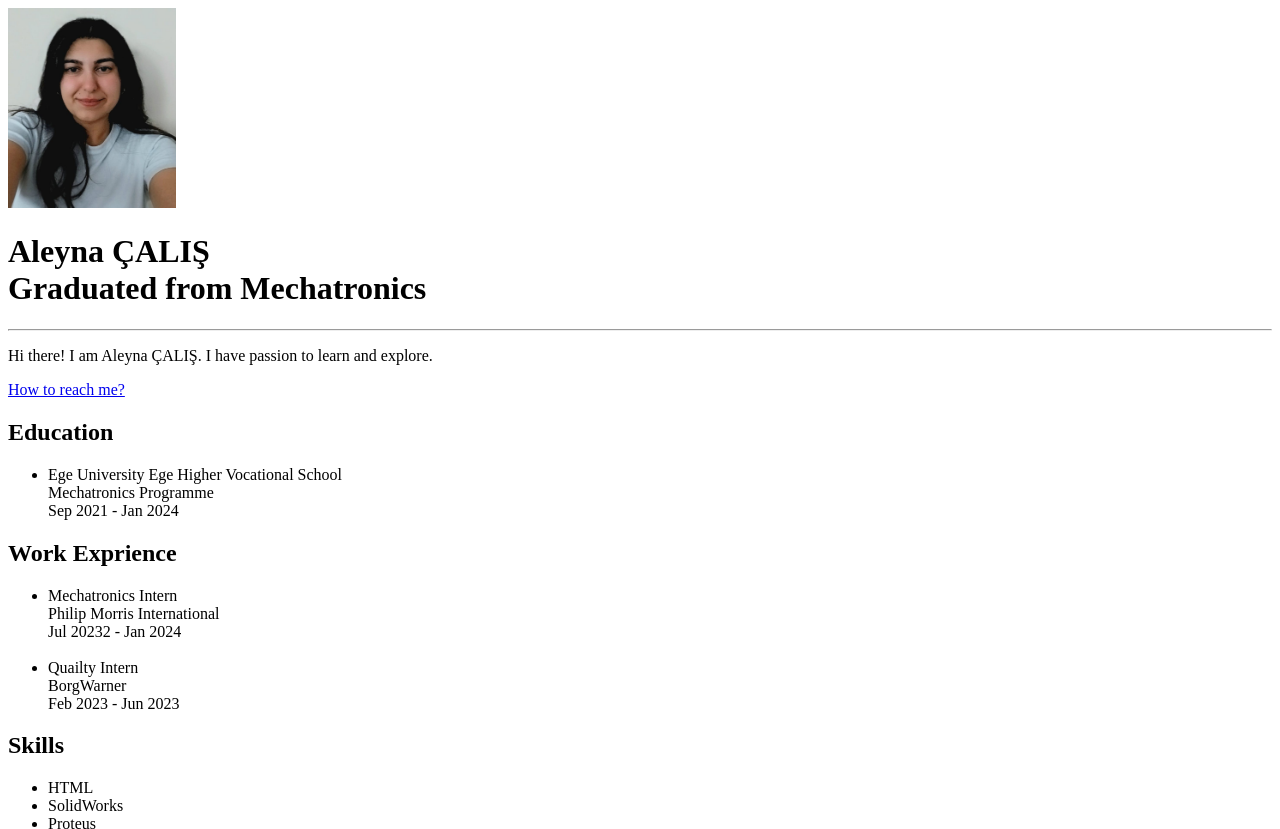
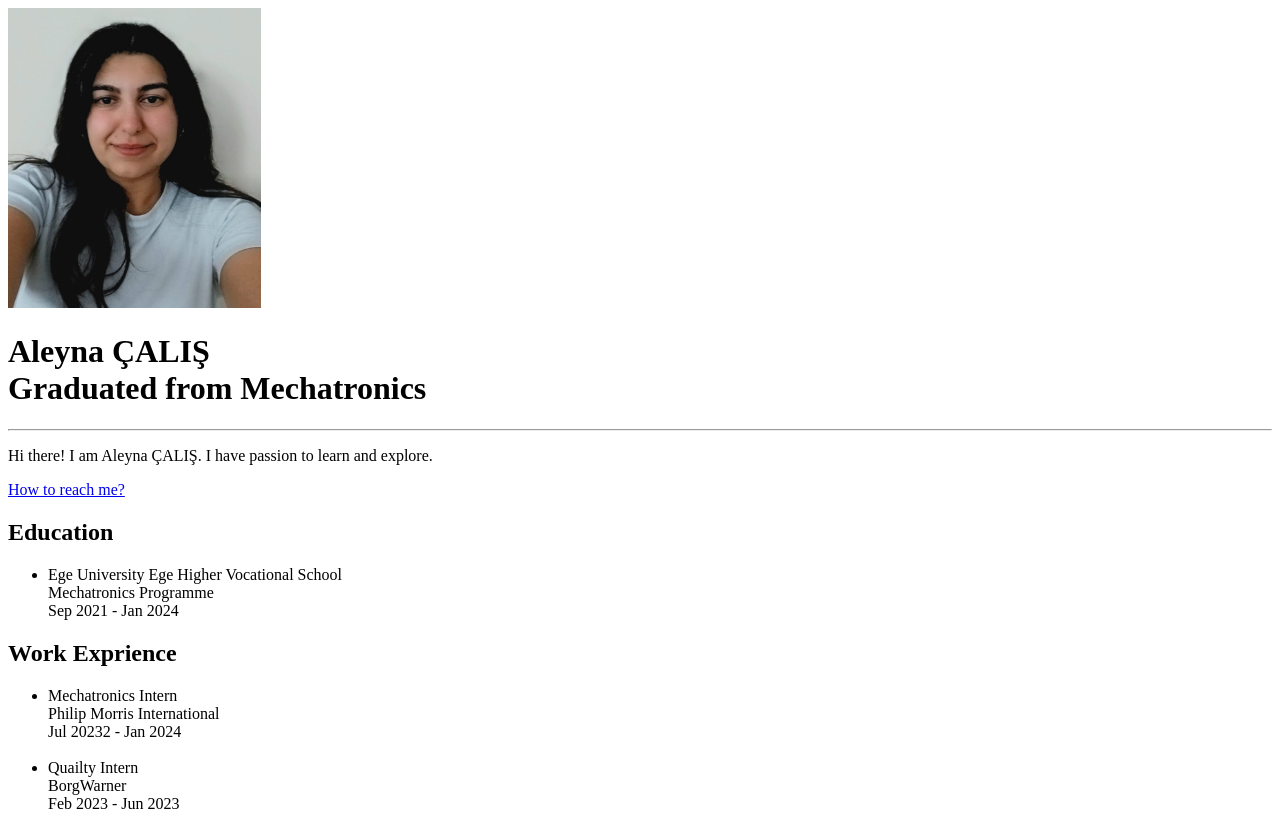
Before and after one commit to Aleyna-Calis/html-resume, a plain HTML site: page index.html in a window 1280 px wide. Shown: the top 829 px of the page. Drawn offline with Linux system fonts and the light colour scheme.

Commit message:
index.html

```diff
--- a/index.html
+++ b/index.html
@@ -5,7 +5,7 @@
         <title>My Resume</title>
     </head>
     <body>
-        <img src="./photo.jpg" height="200" alt="photo"/>
+        <img src="./photo.jpg" height="300" alt="photo"/>
         <h1>Aleyna ÇALIŞ<br />Graduated from Mechatronics</h1>
         <hr />
         <p>Hi there! I am Aleyna ÇALIŞ. I have passion to learn and explore.</p>
```
